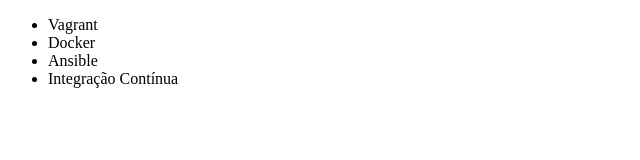
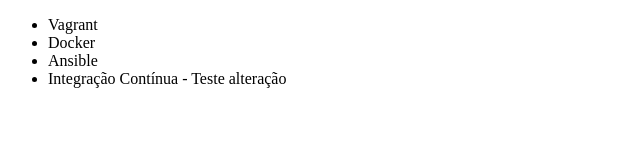
Before and after one commit to douglasCostta/alura-git, a plain HTML site: page index.html in a window 1280 px wide. Shown: the full height of the page, 0-640 px from the left. Drawn offline with Linux system fonts and the light colour scheme.

Commit message:
Teste de commit com alteração

```diff
--- a/index.html
+++ b/index.html
@@ -9,7 +9,7 @@
         <li>Vagrant</li>
         <li>Docker</li>
         <li>Ansible</li>
-        <li>Integração Contínua</li>
+        <li>Integração Contínua - Teste alteração</li>
     </ul>
 </body>
 </html>
```
